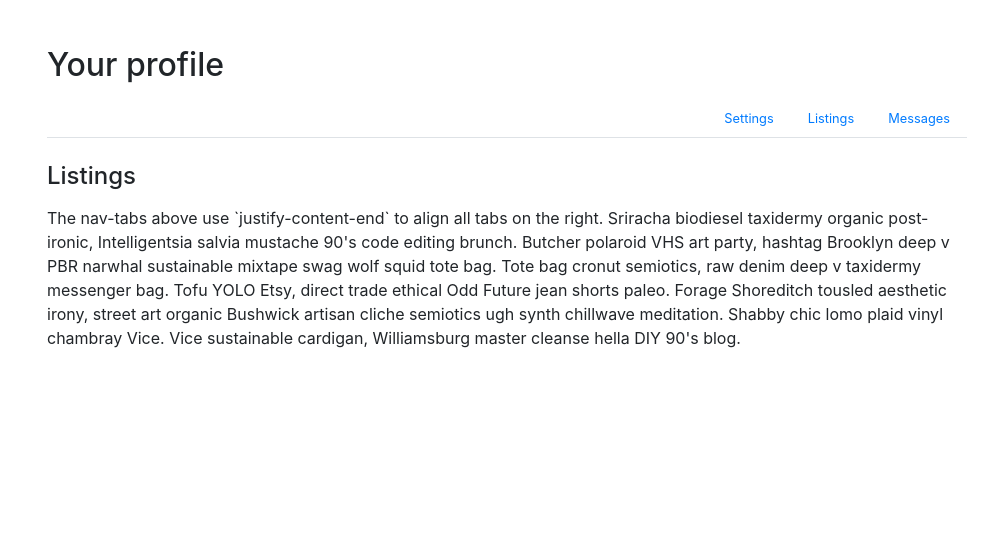
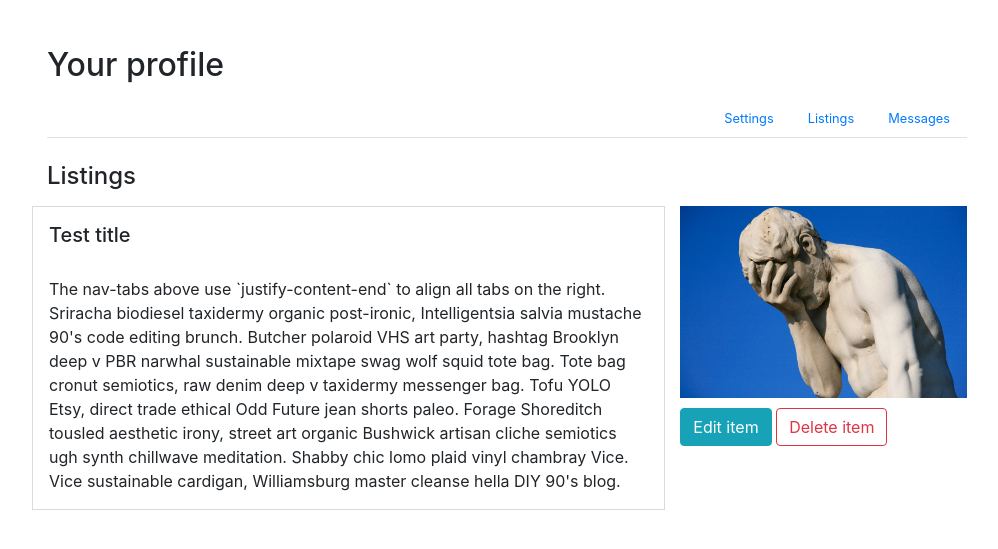
Before and after one commit to SondreBerntsen/assignment3, a PHP site: page /view/user.php in a window 1280 px wide, after a click on "Listings". Shown: the part 71-620 px from the top of the page, without its empty margins (133-1131 px from the left). Run offline with PHP 8.4, Linux system fonts and the light colour scheme; some libraries are stand-ins or nearby versions.

Commit message:
userpage stuff buttons and things for item

```diff
--- a/styles/style.css
+++ b/styles/style.css
@@ -113,3 +113,19 @@ a li:hover{
 .profileheading {
   background-color: #FFFFFF !important;
 }
+/*
+.useritem {
+  border: solid 1px;
+  border-color: #dadada;
+}
+*/
+
+.useritemdesc {
+  border: solid 1px;
+  border-color: #dadada;
+  padding: 16px;
+}
+
+.userbutton {
+  margin-top: 10px;
+}
--- a/view/user.php
+++ b/view/user.php
@@ -1,39 +1,11 @@
 <?php
 include '../includes/header.inc.php';
  ?>
- <!--
-<div class="container">
-  <div class="btn-group btn-group-toggle" data-toggle="buttons">
-   <label class="btn btn-secondary">
-     <input type="radio" name="options" id="option1" autocomplete="off"> Listings
-   </label>
-   <label class="btn btn-secondary">
-     <input type="radio" name="options" id="option2" autocomplete="off"> Conversations
-   </label>
-   <label class="btn btn-secondary active">
-     <input type="radio" name="options" id="option3" autocomplete="off"> Settings
-   </label>
-  </div>
 
-
-<div class="container">
-  <div class="col-6">
-    <div class="list-group" id="myList" role="tablist">
-      <a class="list-group-item list-group-item-action active" data-toggle="list" href="#settings" role="tab">Settings</a>
-      <a class="list-group-item list-group-item-action" data-toggle="list" href="#listings" role="tab">Listings</a>
-      <a class="list-group-item list-group-item-action" data-toggle="list" href="#messages" role="tab">Messages</a>
-    </div>
-  </div>
-
-  <div class="col-6">
-      <div class="tab-content">
-        <div class="tab-pane active" id="settings" role="tabpanel">Here goes the settings </div>
-        <div class="tab-pane" id="listings" role="tabpanel">Here goes the listeroonies</div>
-        <div class="tab-pane" id="messages" role="tabpanel">Sliding into these DMs</div>
-      </div>
-  </div>
-</div>
--->
+<head>
+	<!-- Required meta tags -->
+	<link rel="stylesheet" href="../styles/style.css">
+</head>
 
 <div class="container py-3">
     <div class="row">
@@ -49,15 +21,32 @@ include '../includes/header.inc.php';
             <div id="content" class="tab-content py-4">
                 <div class="tab-pane active" id="settings" role="tabpanel">
                   <h4 class="mb-3">Change your settings</h2>
-                  <p>The nav-tabs above use `justify-content-end` to align all tabs on the right. Sriracha biodiesel taxidermy organic post-ironic, Intelligentsia salvia mustache 90's code editing brunch. Butcher polaroid VHS art party, hashtag Brooklyn deep v PBR narwhal sustainable mixtape swag wolf squid tote bag. Tote bag cronut
-                      semiotics, raw denim deep v taxidermy messenger bag. Tofu YOLO Etsy, direct trade ethical Odd Future jean shorts paleo. Forage Shoreditch tousled aesthetic irony, street art organic Bushwick artisan cliche semiotics ugh synth chillwave
-                      meditation. Shabby chic lomo plaid vinyl chambray Vice. Vice sustainable cardigan, Williamsburg master cleanse hella DIY 90's blog.</p>
+                  <!-- Rognhild form ting
+                        HER KOMMER DET JA HHEHEHEHEHE
+                  -->
                 </div>
                 <div class="tab-pane" id="listings" role="tabpanel">
                   <h4 class="mb-3">Listings</h2>
-                  <p>The nav-tabs above use `justify-content-end` to align all tabs on the right. Sriracha biodiesel taxidermy organic post-ironic, Intelligentsia salvia mustache 90's code editing brunch. Butcher polaroid VHS art party, hashtag Brooklyn deep v PBR narwhal sustainable mixtape swag wolf squid tote bag. Tote bag cronut
-                      semiotics, raw denim deep v taxidermy messenger bag. Tofu YOLO Etsy, direct trade ethical Odd Future jean shorts paleo. Forage Shoreditch tousled aesthetic irony, street art organic Bushwick artisan cliche semiotics ugh synth chillwave
-                      meditation. Shabby chic lomo plaid vinyl chambray Vice. Vice sustainable cardigan, Williamsburg master cleanse hella DIY 90's blog.</p>
+                    <div class="useritem rounded">
+                      <div class="row">
+                        <div class="col-md-8 useritemdesc">
+                          <div class="card-block">
+                            <h5 class="card-title">Test title</h5>
+                            <h6 class='card-subtitle mb-2 text-muted dateItem'></h6><br />
+                            <p class="card-text">The nav-tabs above use `justify-content-end` to align all tabs on the right. Sriracha biodiesel taxidermy organic post-ironic, Intelligentsia salvia mustache 90's code editing brunch. Butcher polaroid VHS art party, hashtag Brooklyn deep v PBR narwhal sustainable mixtape swag wolf squid tote bag. Tote bag cronut
+                                semiotics, raw denim deep v taxidermy messenger bag. Tofu YOLO Etsy, direct trade ethical Odd Future jean shorts paleo. Forage Shoreditch tousled aesthetic irony, street art organic Bushwick artisan cliche semiotics ugh synth chillwave
+                                meditation. Shabby chic lomo plaid vinyl chambray Vice. Vice sustainable cardigan, Williamsburg master cleanse hella DIY 90's blog.</p>
+                          </div>
+                        </div>
+                        <div class="col-md-4">
+                          <div class="card-img-bottom float-right">
+                            <img src="../resources/images/testimg.jpg" class="img-fluid imgItem" alt="Responsive image">
+                          </div>
+                          <button name="edit" type="submit" class="btn btn-info userbutton">Edit item</button>
+                          <button name="deleteitem" type="submit" class="btn btn-outline-danger userbutton">Delete item</button>
+                        </div>
+                      </div>
+                    </div>
                 </div>
                 <div class="tab-pane" id="messages" role="tabpanel">
                   <h4 class="mb-3">Messages</h2>
```
